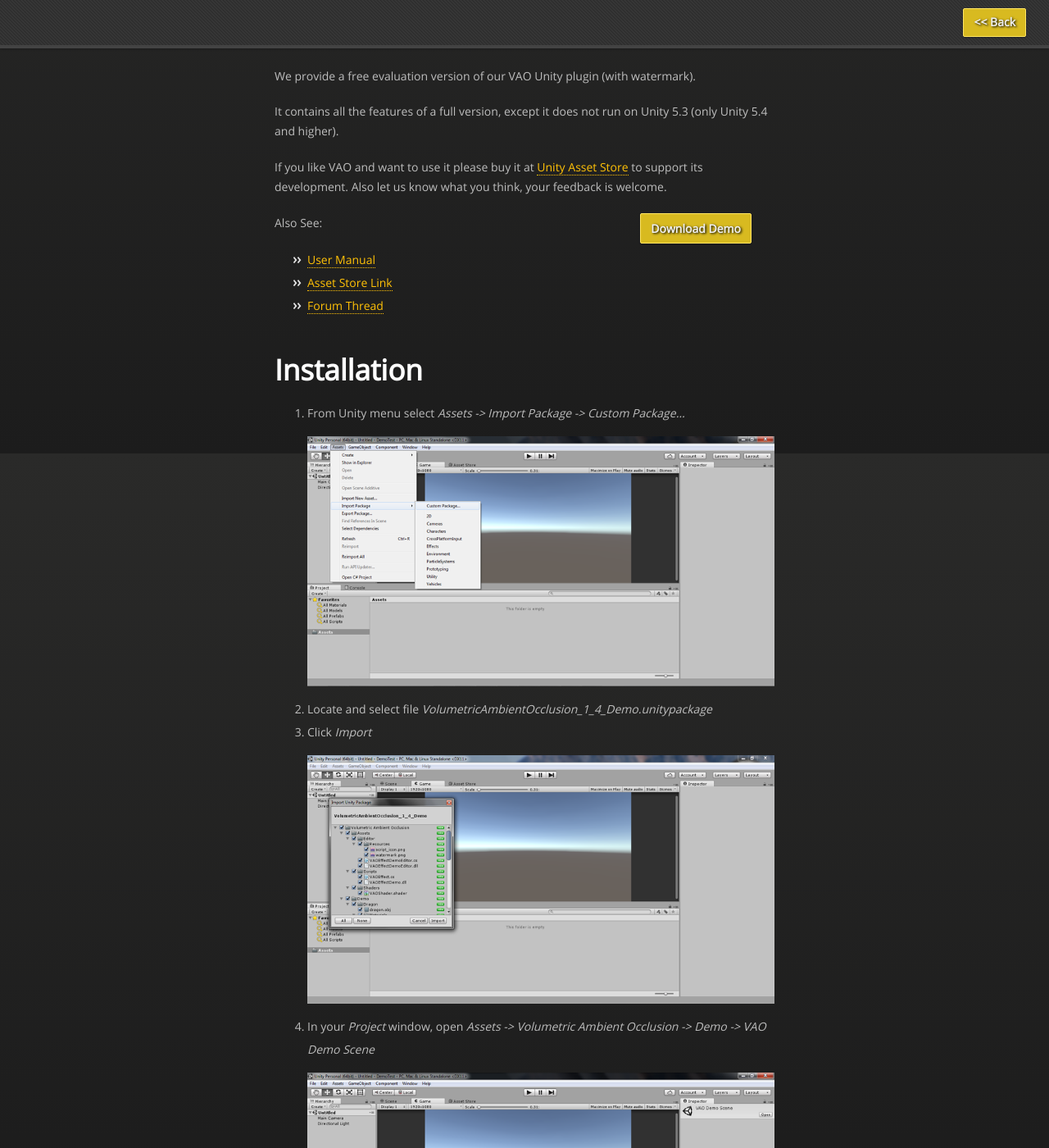
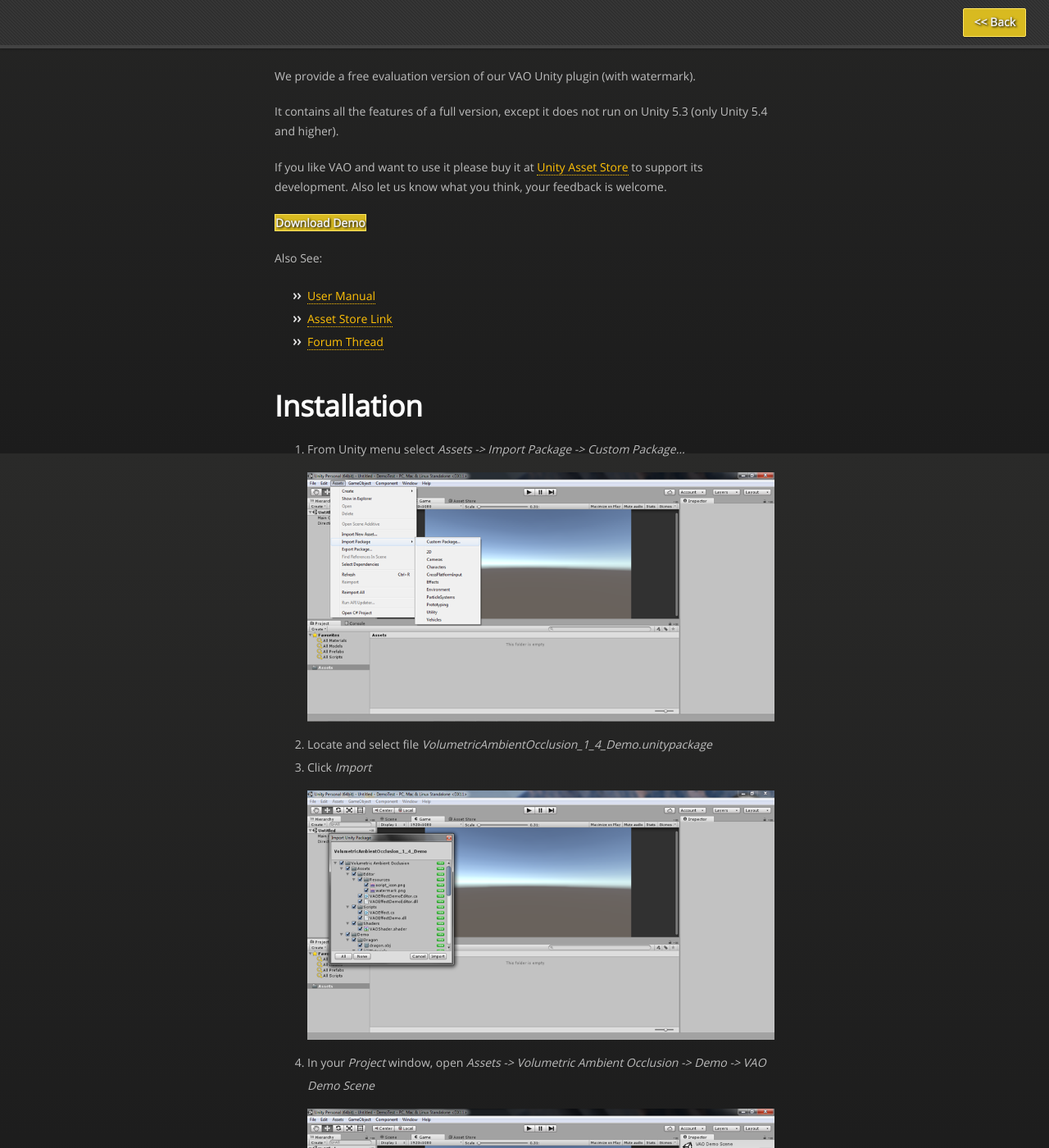
Before and after one commit to projectwilberforce/projectwilberforce.github.io, a Jekyll site: the page built from vaodemo/index.md, in a window 1280 px wide and 1400 px high, scrolled down 347 px. Shown: the whole window at 82% size. Built offline with Jekyll 4.4.1, drawn with Linux system fonts in a browser that asks for light colours; nearby versions of some CDN libraries.

Commit message:
i hate css

```diff
--- a/css/styles.css
+++ b/css/styles.css
@@ -895,7 +895,7 @@ ul ul {
   margin: 0px !important;
 }
 
-a.btn {
+#header a.btn {
   float: right;
   margin-right: 2em;
   background-color: rgb(216, 186, 32);
@@ -905,7 +905,21 @@ a.btn {
   font-weight: bold;
 }
 
-a.btn:hover {
+#header a.btn:hover {
+  color: white;
+  box-shadow: 0px 0px 1.5em rgb(255, 230, 99);
+}
+
+.downloadbtn {
+  margin-right: 2em;
+  background-color: rgb(216, 186, 32);
+  border: 1px solid rgb(255, 230, 99);
+  text-shadow: 0.1em 0.1em 0.2em black;
+  color: #efefef;
+  font-weight: bold;
+}
+
+.downloadbtn:hover {
   color: white;
   box-shadow: 0px 0px 1.5em rgb(255, 230, 99);
 }
--- a/vaodemo/index.md
+++ b/vaodemo/index.md
@@ -11,7 +11,7 @@ It contains all the features of a full version, except it does not run on Unity
 
 If you like VAO and want to use it please buy it at [Unity Asset Store](http://u3d.as/xzs) to support its development. Also let us know what you think, your feedback is welcome.
 
-<a href="https://projectwilberforce.github.io/vaodemo/VolumetricAmbientOcclusion_1_4_Demo.zip" class="btn">Download Demo</a>
+<a href="https://projectwilberforce.github.io/vaodemo/VolumetricAmbientOcclusion_1_4_Demo.zip" class="downloadbtn">Download Demo</a>
 
 Also See:
 
```
